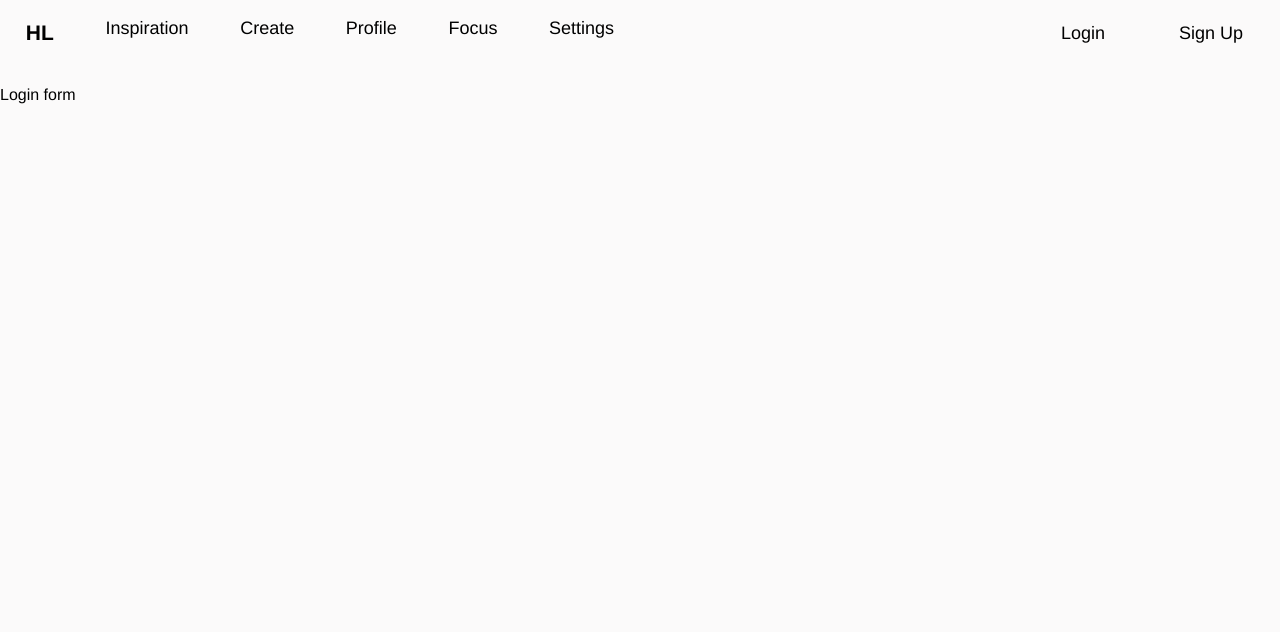
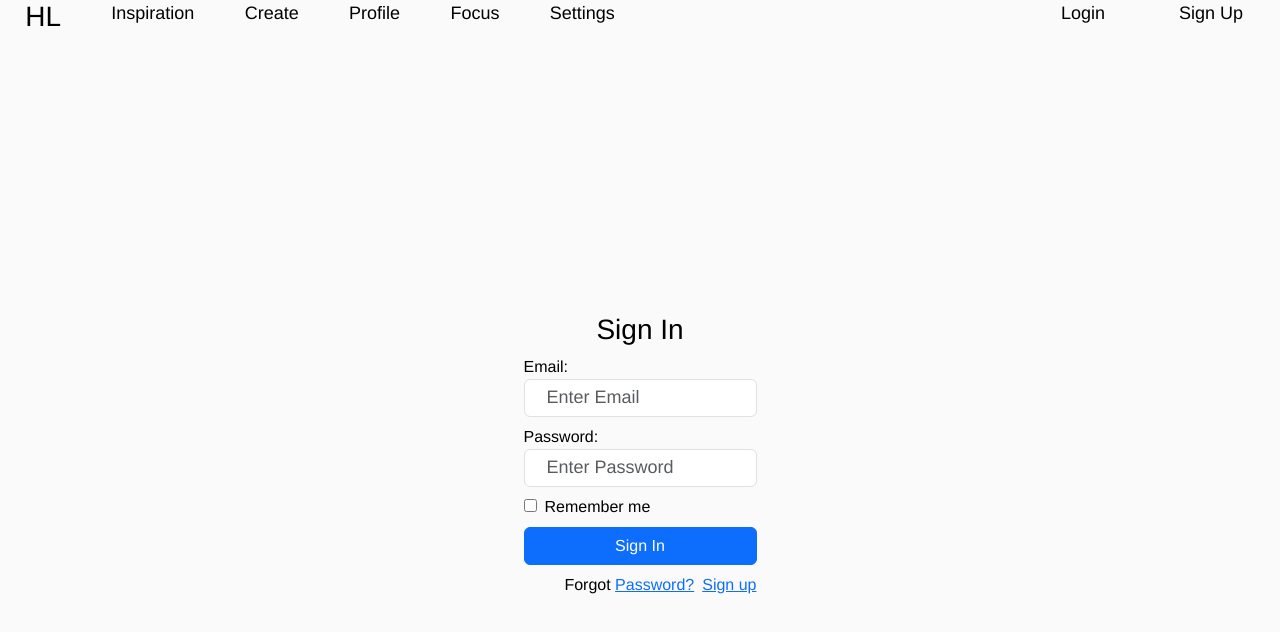
Before and after one commit to ylopez25/hobby_lobby, a React (Create React App) app: page /login in a window 1280 px wide. Shown: the top 632 px of the page. Built offline with nearby package versions, Linux system fonts and the light colour scheme.

Commit message:
login page html

```diff
--- a/package.json
+++ b/package.json
@@ -9,6 +9,7 @@
     "@testing-library/jest-dom": "^5.16.5",
     "@testing-library/react": "^13.4.0",
     "@testing-library/user-event": "^13.5.0",
+    "bootstrap": "^5.3.2",
     "react": "^18.2.0",
     "react-circular-progressbar": "^2.1.0",
     "react-dom": "^18.2.0",
--- a/src/Pages/Login.js
+++ b/src/Pages/Login.js
@@ -1,7 +1,37 @@
-import React from 'react'
+import { Link } from "react-router-dom";
+import "bootstrap/dist/css/bootstrap.min.css";
 
 export default function Login() {
   return (
-    <div>Login form</div>
-  )
+    <div className="login template d-flex justify-content-center align-items-center vh-100">
+      <div className="form_container p-5 rounded pg-black">
+        <form>
+          <h3 className="text-center">Sign In</h3>
+          <div className="mb-2">
+            <label htmlFor="email"> Email:</label>
+            <input type="email" placeholder="Enter Email" className="form-control" />
+          </div>
+          <div className="mb-2">
+            <label htmlFor="password">Password:</label>
+            <input type="password" placeholder="Enter Password" className="form-control" />
+          </div>
+          <div className="mb-2">
+            <input type="checkbox" className="custom-control custom-checkbox" id="check" />
+            <label htmlFor="check" className="custom-input-label ms-2">
+              Remember me
+            </label>
+          </div>
+          <div className="d-grid">
+            <button className="btn btn-primary">Sign In</button>
+          </div>
+          <p className="text-end mt-2">
+            Forgot <Link href="/passwordreset">Password?</Link>
+            <Link to="/signup" className="ms-2">
+              Sign up
+            </Link>
+          </p>
+        </form>
+      </div>
+    </div>
+  );
 }
```
Also changed, not shown: 1 other file (tests, documents, lock files or other folders).
